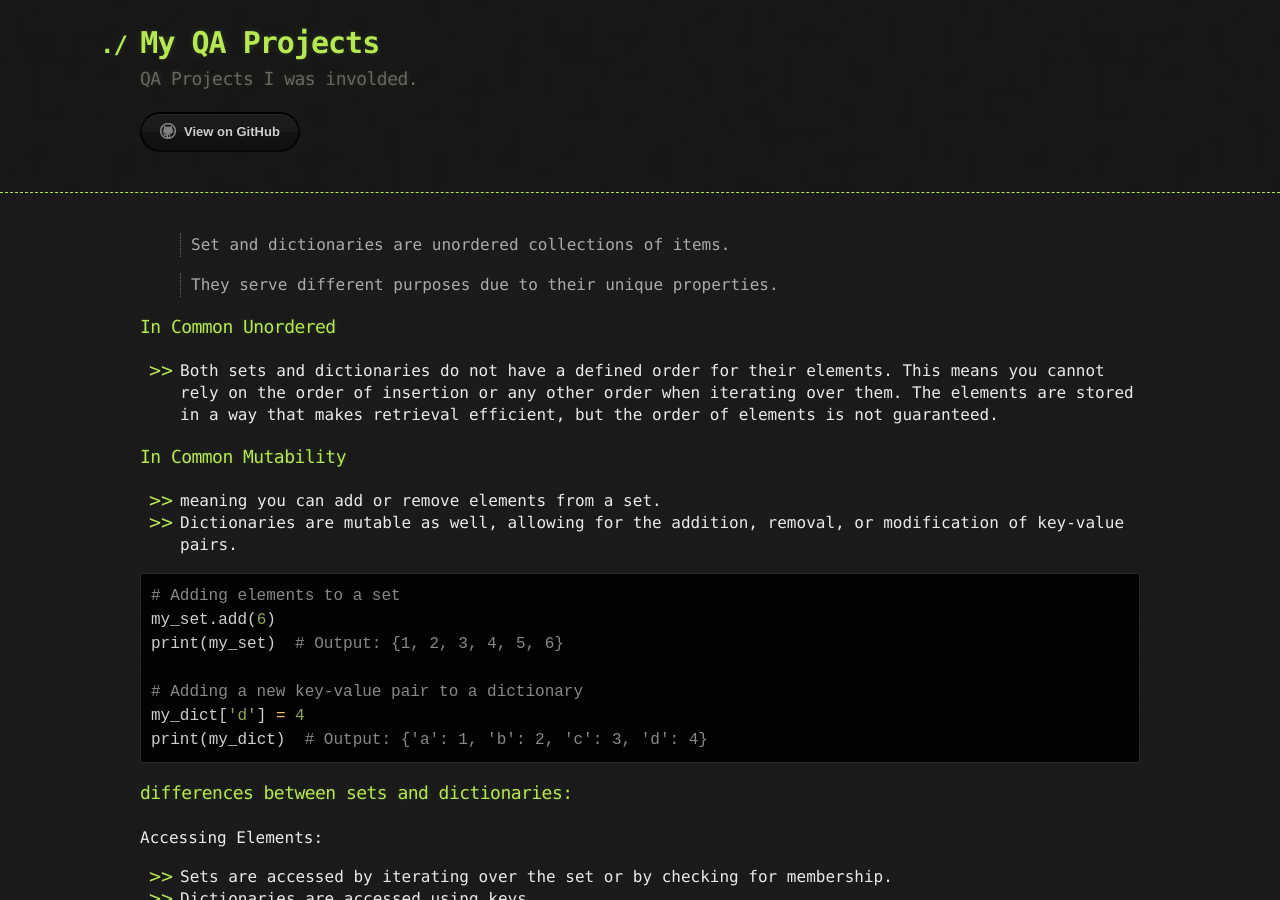
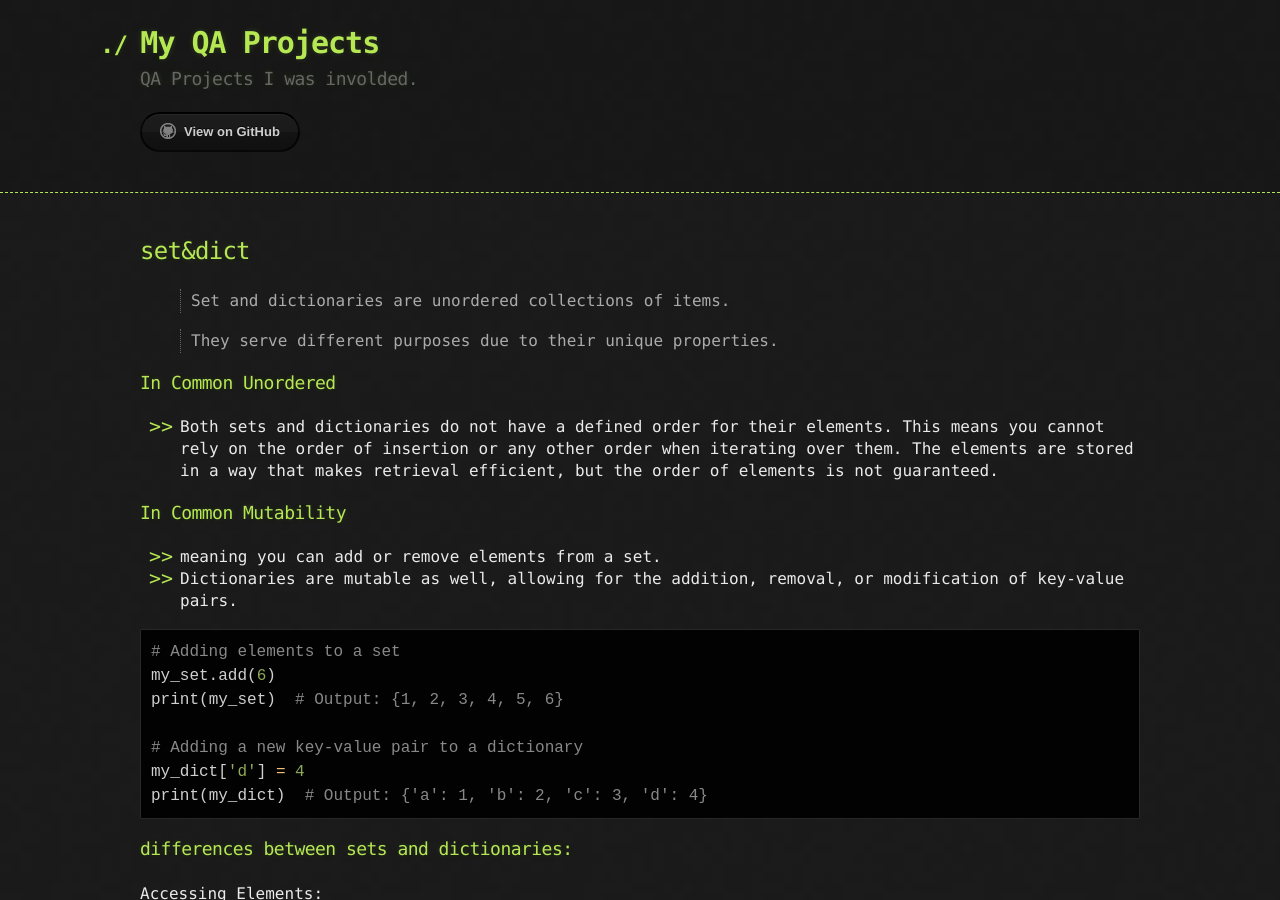
Before and after one commit to sciustechnologia/sciustechnologia.github.io, a Jekyll site: the page built from python/04_set_dict/04.md, in a window 1280 px wide and 900 px high. Built offline with Jekyll 4.4.1, drawn with Linux system fonts in a browser that asks for light colours.

Commit message:
Update 04.md

```diff
--- a/python/04_set_dict/04.md
+++ b/python/04_set_dict/04.md
@@ -2,6 +2,8 @@
 title: 04_set&dict
 layout: default
 ---
+
+## set&dict
 
 > Set and dictionaries are unordered collections of items.
 
```
